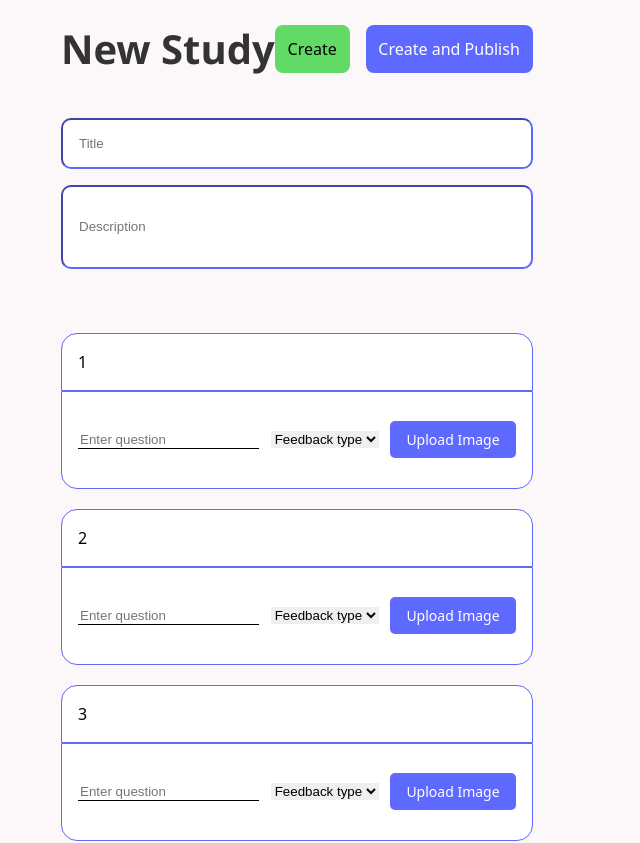
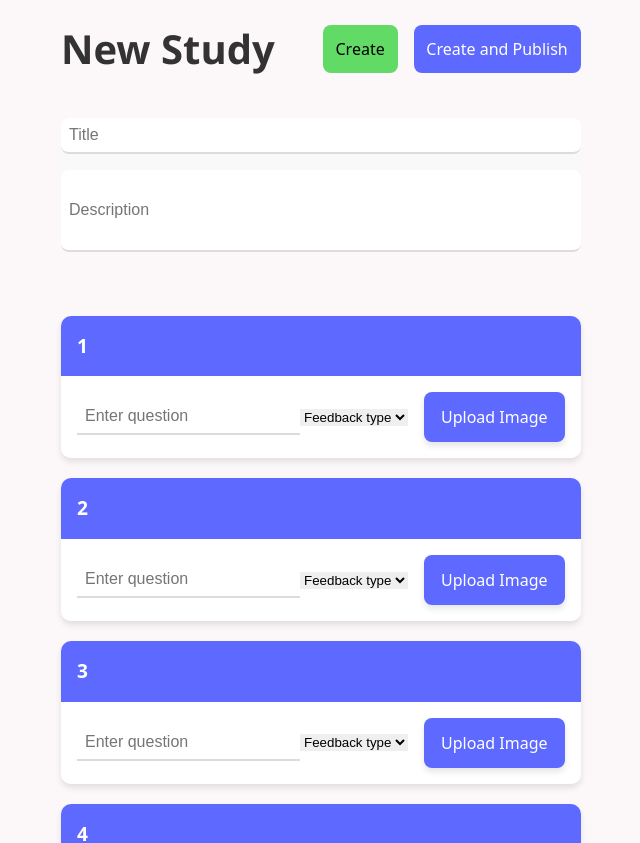
Before and after one commit to MariamA3/Group8, a React (Vite) app in the folder frontend/: page /create in a window 1280 px wide. Shown: the top 843 px of the page, without its empty margins (3-643 px from the left). Built offline with nearby package versions, Linux system fonts and the light colour scheme.

Commit message:
made stylistic changes

```diff
--- a/frontend/src/components/CreateStudy/Question.css
+++ b/frontend/src/components/CreateStudy/Question.css
@@ -1,43 +1,47 @@
 :root {
-    ---background-color: #5e66fa;
-    ---font-color: #000000;
-    --siteColor: #afb1ce;
-
+    --background-color: #f9f9f9;
+    --font-color: #333333;
+    --siteColor: #5e66fa;
+    --border-color: #dcdcdc;
+    --hover-color: #4a5bdc;
 }
 
-.QuestionWrapper{
+.QuestionWrapper {
     display: flex;
     flex-direction: column;
     margin-bottom: 2rem;
+    background-color: var(--background-color);
+    border-radius: 10px;
+    box-shadow: 0 4px 6px rgba(0, 0, 0, 0.1);
+    overflow: hidden;
 }
 
-.QuestionToolBar{
+.QuestionToolBar {
+    background-color: var(--siteColor);
+    color: white;
+    display: flex;
+    align-items: center;
+    padding: 1rem;
+    font-size: 1.2rem;
+    font-weight: bold;
+    margin: 0;
+}
+.QuestionBar {
+    display: flex;
+    align-items: center;
+    justify-content: space-between;
+    padding: 1rem;
     background-color: white;
-    align-items: center;
-    display: flex;
-    padding: 1rem;
-    color: var(---font-color);
-    border-radius: 1rem 1rem 0  0;
-    border: var(--siteColor) solid 0.1rem;
+    margin: 0; /
 }
-
-.QuestionBar{
-    background-color: white;
-    align-items: center;
-    display: flex;
-    justify-content: space-between;
-    border-radius: 0 0 1rem 1rem;
-    padding: 1rem;
-    height: 4rem;
-    border: var(--siteColor) solid 0.1rem;
-
-}
-
 
 input[name="question"] {
     border: none;
-    border-bottom: 0.1rem solid var(---font-color);
+    border-bottom: 2px solid var(--border-color);
+    padding: 0.5rem;
+    font-size: 1rem;
     outline: none;
+    transition: border-color 0.3s ease;
 }
 
 input[name="question"]:focus {
@@ -53,21 +57,30 @@ select[name='feedbackType']{
 .fileUploadWrapper {
     display: flex;
     align-items: center;
+    justify-content: center;
+    margin-left: 1rem;
 }
 
 .fileUploadLabel {
     background-color: var(--siteColor);
     color: white;
-    padding: 0.5rem 1rem;
-    border-radius: 5px;
-    cursor: pointer;
-    font-size: 14px;
-    transition: background-color 0.3s ease;
+    padding: 0.75rem 1rem;
+    border-radius: 8px;
+    font-size: 1rem;
+    font-weight: 500;
+    transition: all 0.3s ease;
+    box-shadow: 0 4px 6px rgba(0, 0, 0, 0.1);
+    border: 1px solid transparent;
 }
 
+
 .fileUploadLabel:hover {
-    background-color: #4a5bdc;
+    background-color: var(--hover-color);
+    box-shadow: 0 6px 8px rgba(0, 0, 0, 0.15);
+    transform: translateY(-2px);
+    border: 1px solid var(--hover-color);
 }
+
 
 .fileUploadInput {
     display: none;
--- a/frontend/src/components/CreateStudy/StudyHeader.css
+++ b/frontend/src/components/CreateStudy/StudyHeader.css
@@ -1,25 +1,36 @@
 :root {
     --siteColor: #5E69FF;
-    ---back-color: #707070;
+    --background-color: #f9f9f9;
+    --font-color: #333333;
+    --border-color: #dcdcdc;
 }
 
 .studyHeaderWrapper {
     display: flex;
     flex-direction: column;
-    gap: 2vh;
-    background-color: var();
+    gap: 1rem;
+    background-color: var(--background-color);
+    border-radius: 10px;
+}
+
+.studyTitle,
+.studyDescription {
+    border: none;
+    border-radius: 0.5rem;
+    border-bottom: 2px solid var(--border-color);
+    padding: 0.5rem;
+    font-size: 1rem;
+    color: var(--font-color);
+    outline: none;
 
 }
 
-.studyTitle {
-    padding: 1rem;
-    border-color: var(--siteColor);
-    border-radius: 10px;
+.studyTitle:focus,
+.studyDescription:focus {
+    border: 2px solid var(--siteColor);
 }
 
-.StudyDescription {
-    padding: 1rem;
-    border-radius: 10px;
-    height: 3rem;
-    border-color: var(--siteColor);
+.studyDescription {
+    height: 4rem;
+    resize: none;
 }
--- a/frontend/src/components/CreateStudy/StudyHeader.jsx
+++ b/frontend/src/components/CreateStudy/StudyHeader.jsx
@@ -13,7 +13,7 @@ export default function StudyHeader({title, setTitle, description, setDescriptio
                 onChange={(event) => setTitle(event.target.value)}
             />
             <input
-            className="StudyDescription"
+            className="studyDescription"
             placeholder="Description"
             value={description}
             onChange={(event) => setDescription(event.target.value)}
--- a/frontend/src/components/Dashboard/Dashboard.css
+++ b/frontend/src/components/Dashboard/Dashboard.css
@@ -84,12 +84,13 @@ body {
   }
 
 
-  .Active {
+  .active {
     color: green;
     font-weight: 600;
+
   }
 
-  .Inactive {
-    color: gray;
+  .inactive {
+    color: rgb(255, 0, 0);
     font-weight: 600;
   }
```
